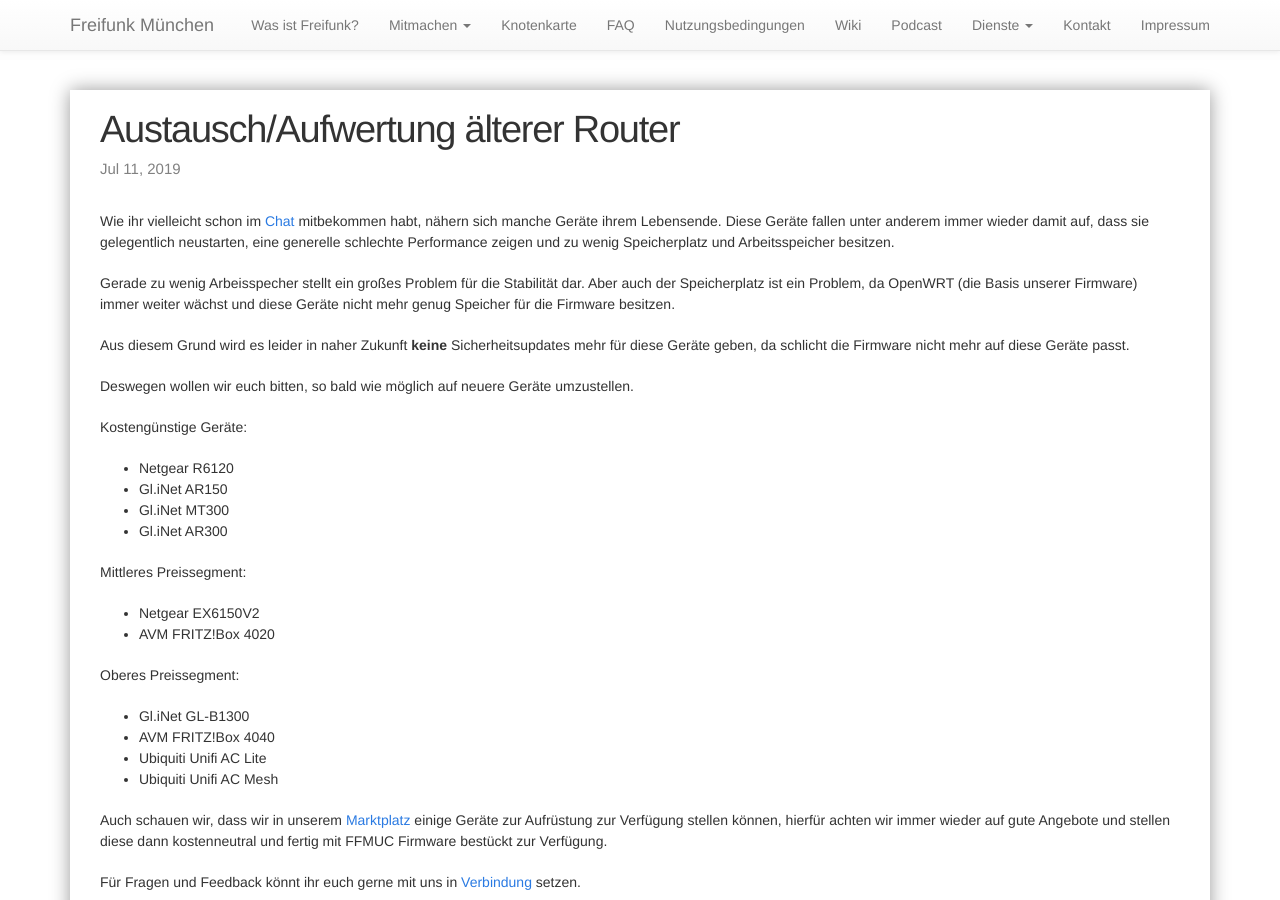
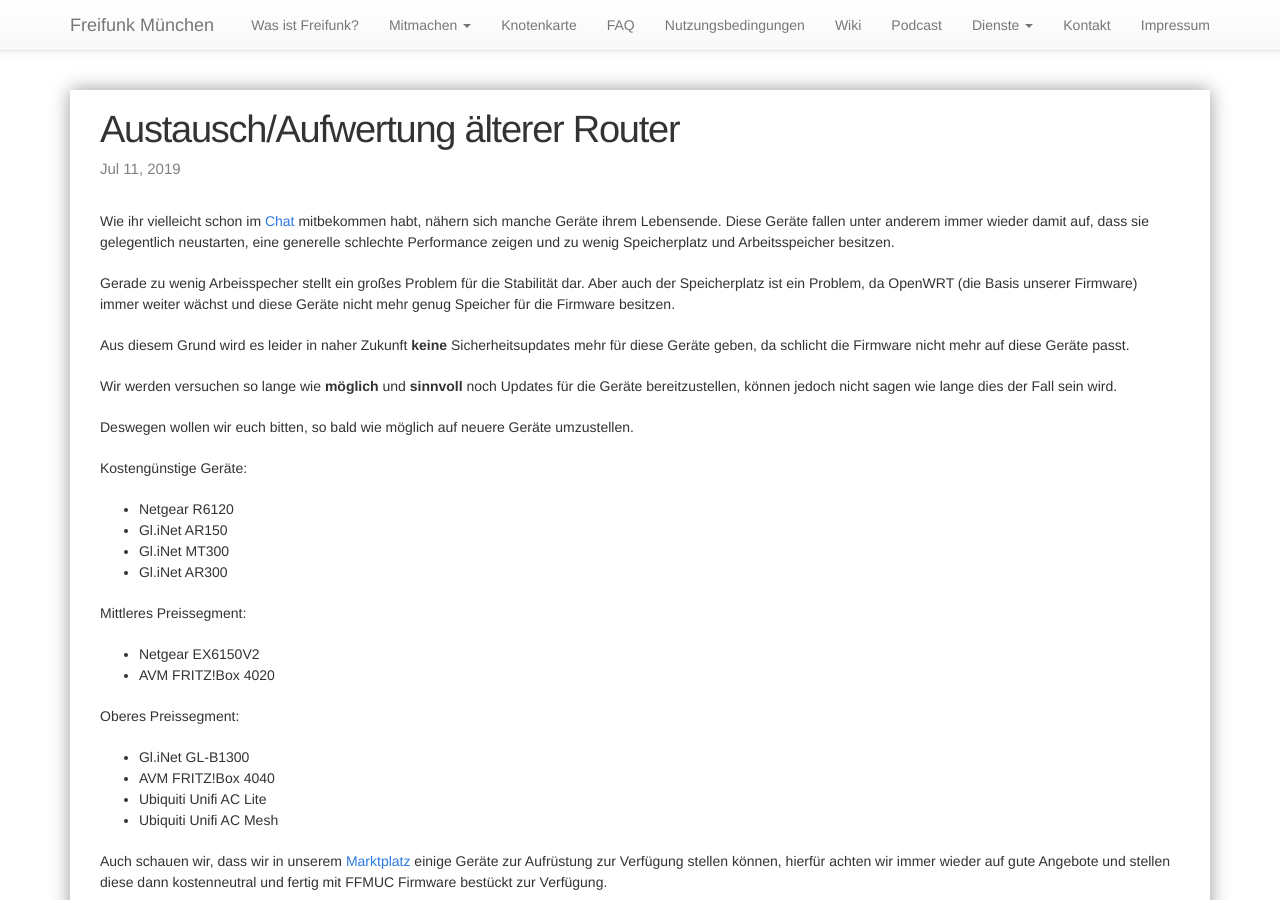
Before and after one commit to freifunkMUC/freifunkmuc.github.io, a Jekyll site: the page built from _posts/2019-07-11-austausch-aelterer-geraete.markdown, in a window 1280 px wide and 900 px high. Built offline with Jekyll 4.4.1, drawn with Linux system fonts in a browser that asks for light colours.

Commit message:
Add more explanation

```diff
--- a/_posts/2019-07-11-austausch-aelterer-geraete.markdown
+++ b/_posts/2019-07-11-austausch-aelterer-geraete.markdown
@@ -10,6 +10,8 @@ Wie ihr vielleicht schon im [Chat](https://chat.ffmuc.net) mitbekommen habt, nä
 Gerade zu wenig Arbeisspecher stellt ein großes Problem für die Stabilität dar. Aber auch der Speicherplatz ist ein Problem, da OpenWRT (die Basis unserer Firmware) immer weiter wächst und diese Geräte nicht mehr genug Speicher für die Firmware besitzen.
 
 Aus diesem Grund wird es leider in naher Zukunft **keine** Sicherheitsupdates mehr für diese Geräte geben,  da schlicht die Firmware nicht mehr auf diese Geräte passt.
+
+Wir werden versuchen so lange wie **möglich** und **sinnvoll** noch Updates für die Geräte bereitzustellen, können jedoch nicht sagen wie lange dies der Fall sein wird.
 
 Deswegen wollen wir euch bitten, so bald wie möglich auf neuere Geräte umzustellen.
 
```
